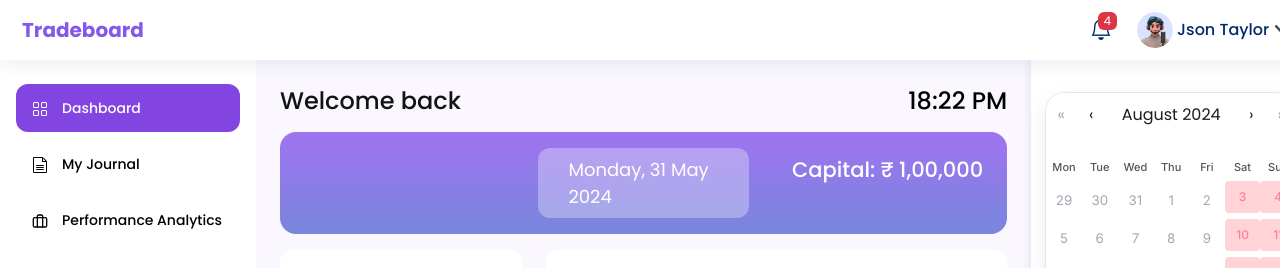
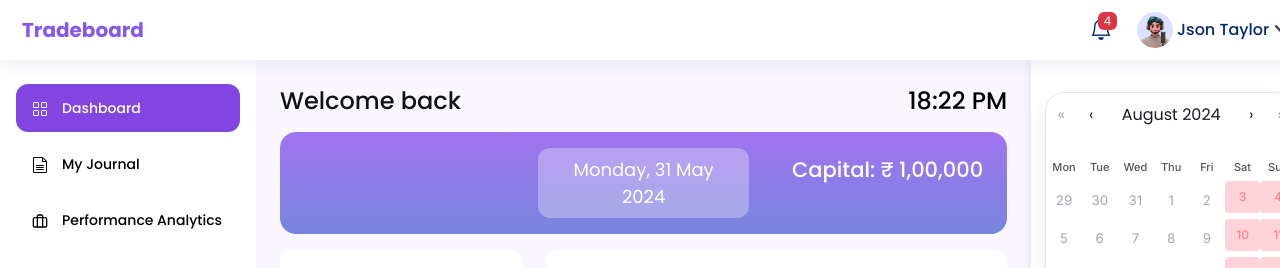
Before and after one commit to deosaurabhs/tradeboard, a React (Create React App) app: page /mainHome in a window 1280 px wide. Shown: the top 268 px of the page. Built offline with nearby package versions, Linux system fonts and the light colour scheme.

Commit message:
Added CSS.

```diff
--- a/src/components/mainsection/MainSection.jsx
+++ b/src/components/mainsection/MainSection.jsx
@@ -36,7 +36,7 @@ function MainSection() {
           <div className="col-12 col-sm-5 col-md-4">
             <span
               className="main-dateText"
-              style={{ fontSize: 18, fontWeight: "400", fontFamily: "Poppins" }}
+              style={{ fontSize: 18, fontWeight: "400", fontFamily: "Poppins", textAlign: "center" }}
             >
               Monday, 31 May 2024
             </span>
```
